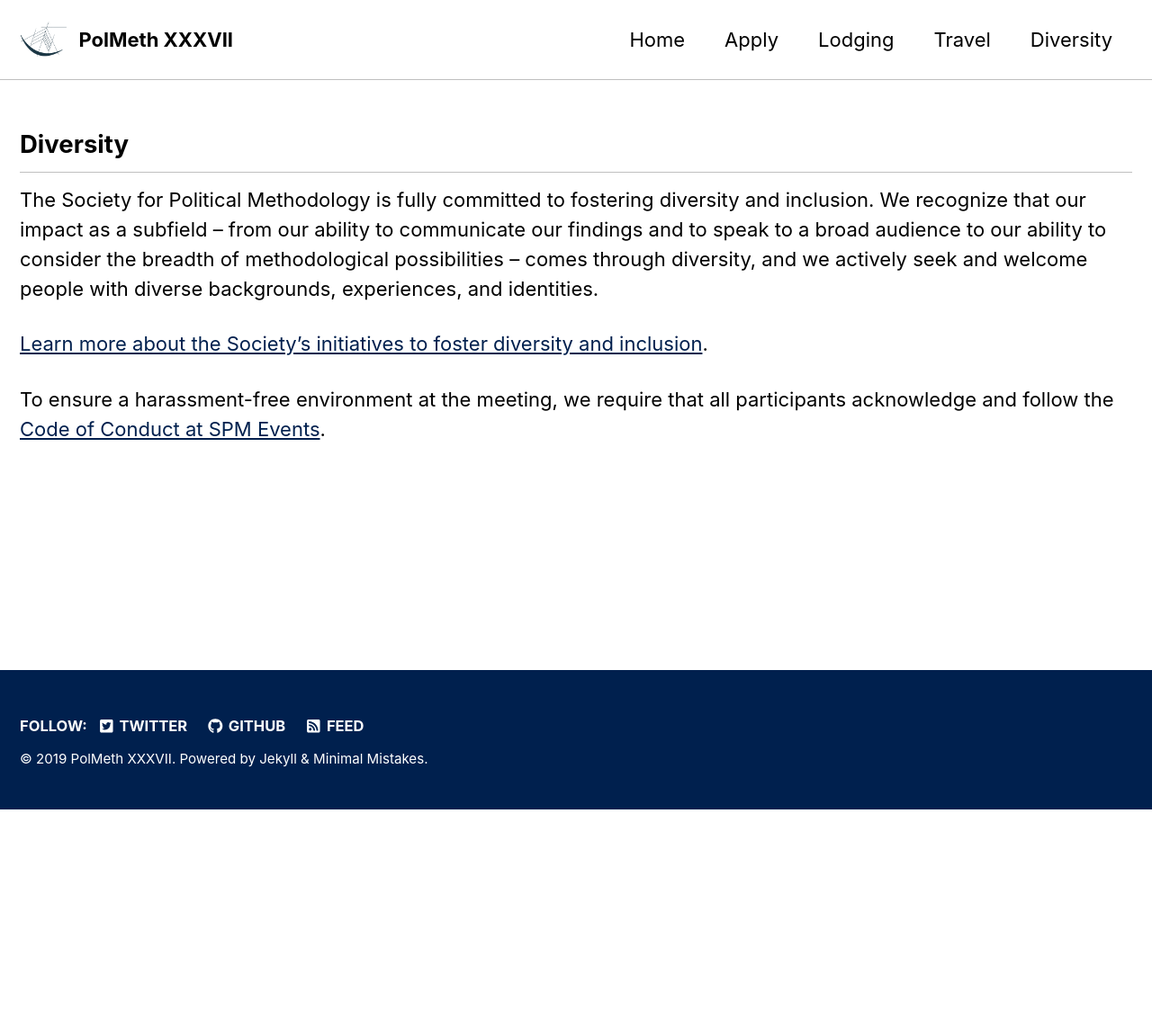
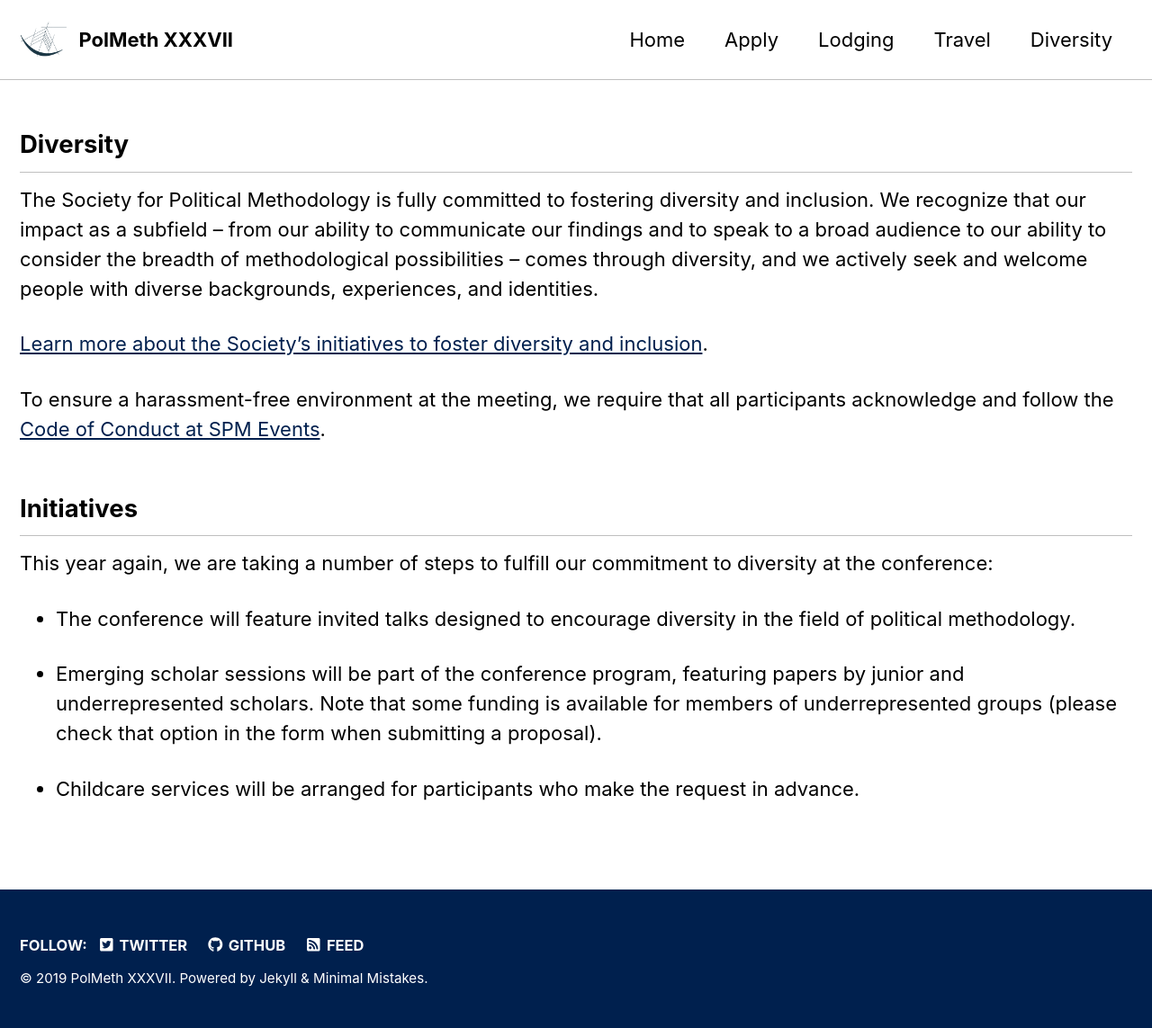
Before and after one commit to lrheault/polmeth2020, a Jekyll site: the page built from _pages/diversity.md, in a window 1280 px wide. Shown: the whole page at 90% size. Built offline with Jekyll 4.4.1, drawn with Linux system fonts in a browser that asks for light colours; cached includes are drawn as plain includes; nearby versions of some CDN libraries; before the commit the page ends 900 px from its top, so only the background shows below that.

Commit message:
Initial deployment

```diff
--- a/_pages/diversity.md
+++ b/_pages/diversity.md
@@ -14,3 +14,13 @@ The Society for Political Methodology is fully committed to fostering diversity
 [Learn more about the Society's initiatives to foster diversity and inclusion](https://www.cambridge.org/core/membership/spm/about-us/diversity-and-inclusion){:target="_blank"}.
 
 To ensure a harassment-free environment at the meeting, we require that all participants acknowledge and follow the [Code of Conduct at SPM Events](https://www.cambridge.org/core/membership/spm/about-us/diversity-and-inclusion/code-of-conduct-at-spm-events){:target="_blank"}.
+
+## Initiatives
+
+This year again, we are taking a number of steps to fulfill our commitment to diversity at the conference:
+
+- The conference will feature invited talks designed to encourage diversity in the field of political methodology.
+
+- Emerging scholar sessions will be part of the conference program, featuring papers by junior and underrepresented scholars.  Note that some funding is available for members of underrepresented groups (please check that option in the form when submitting a proposal).
+
+- Childcare services will be arranged for participants who make the request in advance.
```
Also changed, not shown: _pages/home.md (+2 -0 lines).
